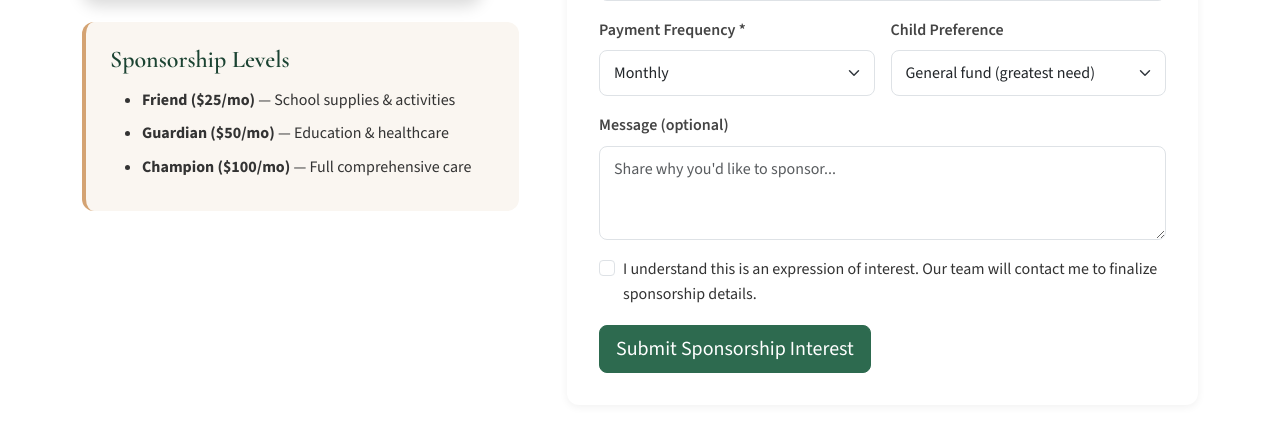
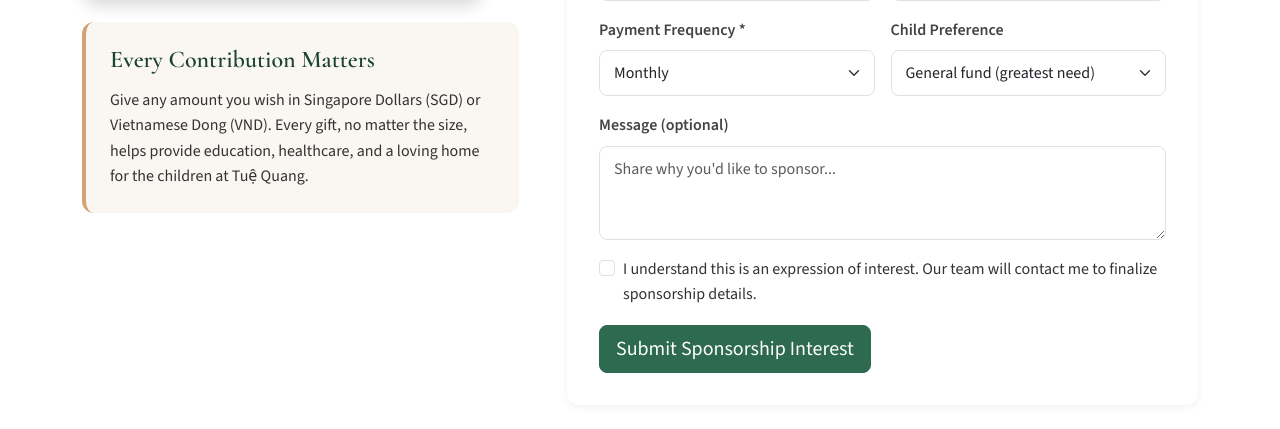
Before and after one commit to MaiTranQuocTrung/orphanage_website, a Flask app: page /support/sponsorship in a window 1280 px wide. Shown: the part 667-1096 px from the top of the page. Run offline with Flask 3, Linux system fonts and the light colour scheme; some libraries are stand-ins or nearby versions.

Commit message:
Replace sponsorship levels with custom amount in SGD or VND
Co-authored-by: Cursor <cursoragent@cursor.com>

```diff
--- a/routes/support.py
+++ b/routes/support.py
@@ -15,7 +15,8 @@ SPONSORSHIP_REQUIRED_FIELDS = (
     "sponsor_name",
     "email",
     "phone",
-    "sponsorship_level",
+    "amount",
+    "currency",
     "frequency",
 )
 
--- a/templates/support/sponsorship.html
+++ b/templates/support/sponsorship.html
@@ -12,12 +12,8 @@
             <div class="col-lg-5">
                 <img src="https://images.unsplash.com/photo-1503676260728-1c00da280a25?w=800&q=80" alt="Sponsored child studying" class="img-fluid rounded-4 shadow mb-4">
                 <div class="info-box">
-                    <h4>{{ _("Sponsorship Levels") }}</h4>
-                    <ul class="sponsorship-levels mb-0">
-                        <li>{{ _("<strong>Friend ($25/mo)</strong> — School supplies & activities") | safe }}</li>
-                        <li>{{ _("<strong>Guardian ($50/mo)</strong> — Education & healthcare") | safe }}</li>
-                        <li>{{ _("<strong>Champion ($100/mo)</strong> — Full comprehensive care") | safe }}</li>
-                    </ul>
+                    <h4>{{ _("Every Contribution Matters") }}</h4>
+                    <p class="mb-0">{{ _("Give any amount you wish in Singapore Dollars (SGD) or Vietnamese Dong (VND). Every gift, no matter the size, helps provide education, healthcare, and a loving home for the children at Tuệ Quang.") }}</p>
                 </div>
             </div>
             <div class="col-lg-7">
@@ -40,14 +36,15 @@
                             <label for="phone" class="form-label">{{ _("Phone *") }}</label>
                             <input type="tel" class="form-control" id="phone" name="phone" required>
                         </div>
-                        <div class="col-12">
-                            <label for="sponsorship_level" class="form-label">{{ _("Sponsorship Level *") }}</label>
-                            <select class="form-select" id="sponsorship_level" name="sponsorship_level" required>
-                                <option value="">{{ _("Select a level...") }}</option>
-                                <option value="friend">{{ _("Friend — $25/month") }}</option>
-                                <option value="guardian">{{ _("Guardian — $50/month") }}</option>
-                                <option value="champion">{{ _("Champion — $100/month") }}</option>
-                                <option value="custom">{{ _("Custom Amount") }}</option>
+                        <div class="col-md-6">
+                            <label for="amount" class="form-label">{{ _("Contribution Amount *") }}</label>
+                            <input type="number" min="1" step="any" class="form-control" id="amount" name="amount" placeholder="{{ _('Enter an amount') }}" required>
+                        </div>
+                        <div class="col-md-6">
+                            <label for="currency" class="form-label">{{ _("Currency *") }}</label>
+                            <select class="form-select" id="currency" name="currency" required>
+                                <option value="SGD">{{ _("Singapore Dollar (SGD)") }}</option>
+                                <option value="VND">{{ _("Vietnamese Dong (VND)") }}</option>
                             </select>
                         </div>
                         <div class="col-md-6">
--- a/translations.py
+++ b/translations.py
@@ -409,21 +409,16 @@ TRANSLATIONS = {
         "I have read and agree to the": "Tôi đã đọc và đồng ý với",
         "and consent to a background check.": "và chấp thuận việc kiểm tra lý lịch.",
         "Submit Application": "Gửi Đơn đăng ký",
-        "Sponsorship Levels": "Các Mức Bảo trợ",
-        "<strong>Friend ($25/mo)</strong> — School supplies & activities":
-            "<strong>Người bạn (25$/tháng)</strong> — Dụng cụ học tập & hoạt động",
-        "<strong>Guardian ($50/mo)</strong> — Education & healthcare":
-            "<strong>Người bảo hộ (50$/tháng)</strong> — Giáo dục & y tế",
-        "<strong>Champion ($100/mo)</strong> — Full comprehensive care":
-            "<strong>Nhà bảo trợ (100$/tháng)</strong> — Chăm sóc toàn diện",
+        "Every Contribution Matters": "Mọi Đóng góp Đều Ý nghĩa",
+        "Give any amount you wish in Singapore Dollars (SGD) or Vietnamese Dong (VND). Every gift, no matter the size, helps provide education, healthcare, and a loving home for the children at Tuệ Quang.":
+            "Bạn có thể đóng góp bất kỳ số tiền nào bằng Đô la Singapore (SGD) hoặc Việt Nam Đồng (VND). Mỗi món quà, dù lớn hay nhỏ, đều giúp mang lại giáo dục, y tế và một mái ấm yêu thương cho các em tại Tuệ Quang.",
         "Full Name *": "Họ và tên *",
         "Organization (optional)": "Tổ chức (không bắt buộc)",
-        "Sponsorship Level *": "Mức Bảo trợ *",
-        "Select a level...": "Chọn một mức...",
-        "Friend — $25/month": "Người bạn — 25$/tháng",
-        "Guardian — $50/month": "Người bảo hộ — 50$/tháng",
-        "Champion — $100/month": "Nhà bảo trợ — 100$/tháng",
-        "Custom Amount": "Số tiền tùy chọn",
+        "Contribution Amount *": "Số tiền Đóng góp *",
+        "Enter an amount": "Nhập số tiền",
+        "Currency *": "Loại tiền tệ *",
+        "Singapore Dollar (SGD)": "Đô la Singapore (SGD)",
+        "Vietnamese Dong (VND)": "Việt Nam Đồng (VND)",
         "Payment Frequency *": "Tần suất Đóng góp *",
         "Monthly": "Hằng tháng",
         "Quarterly": "Hằng quý",
```
